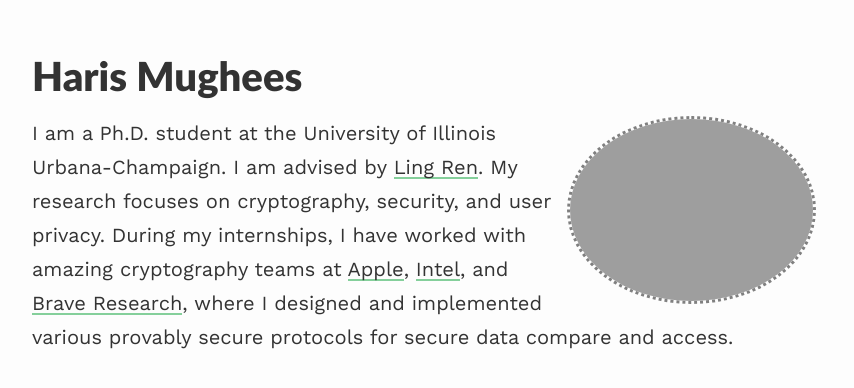
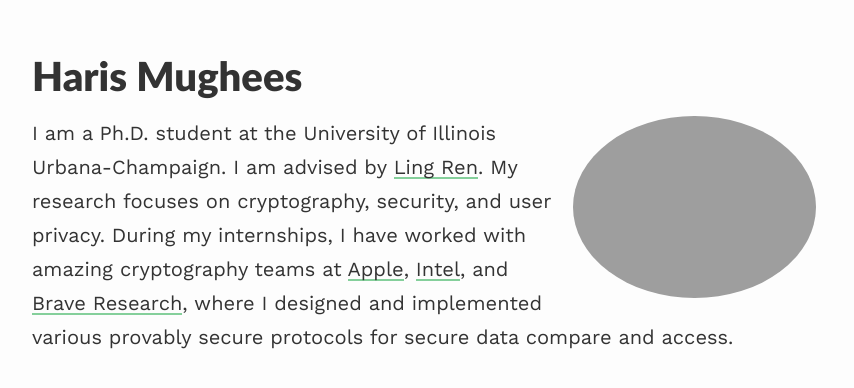
Before and after one commit to mhmughees/mhmughees.github.io, a Jekyll site: the page built from index.md, in a window 1280 px wide. Shown: the top 388 px of the page, without its empty margins (208-1062 px from the left). Built offline with Jekyll 4.4.1, drawn with Linux system fonts in a browser that asks for light colours; nearby versions of some CDN libraries.

Commit message:
Update profile.scss

```diff
--- a/assets/css/_sass/profile.scss
+++ b/assets/css/_sass/profile.scss
@@ -1,6 +1,6 @@
 /* Profile */
 .profile {
-    border-style: dotted;
+    border-style: none;
     border-color: $light-gray;
     margin-left: 1rem;
     margin-right: 1rem;
```
